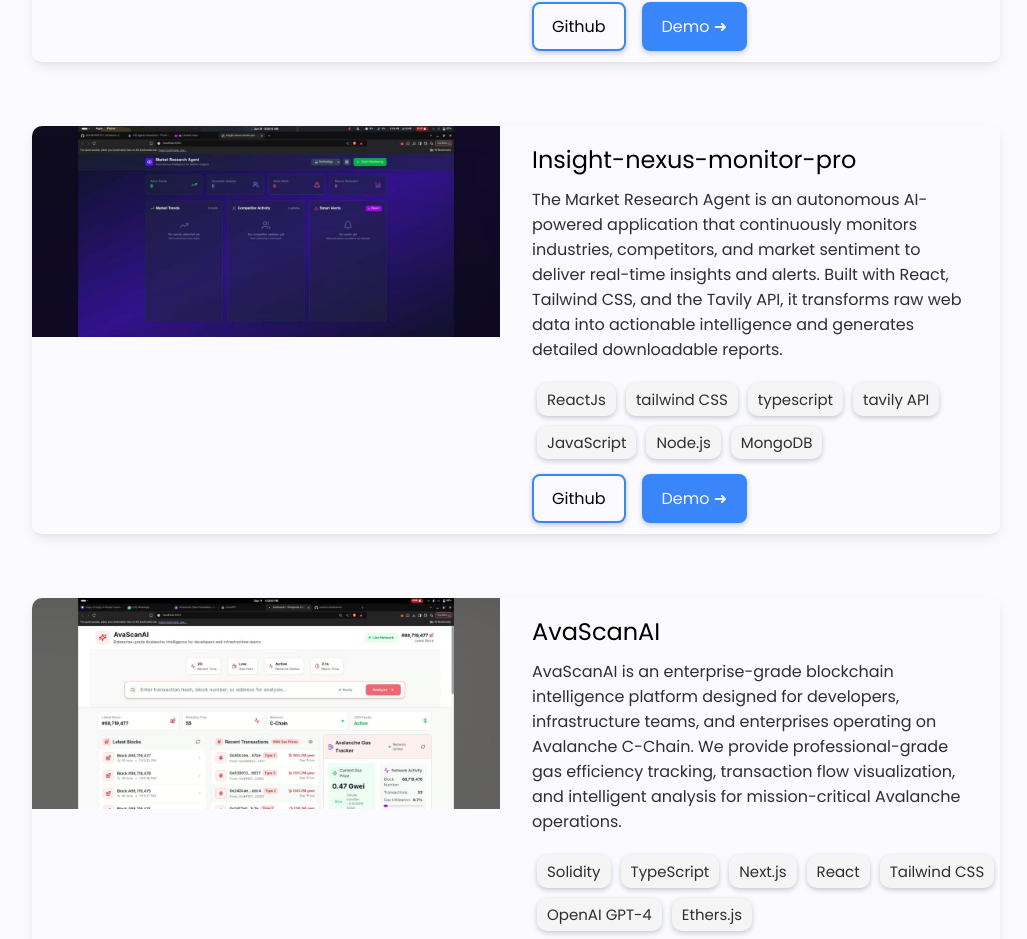
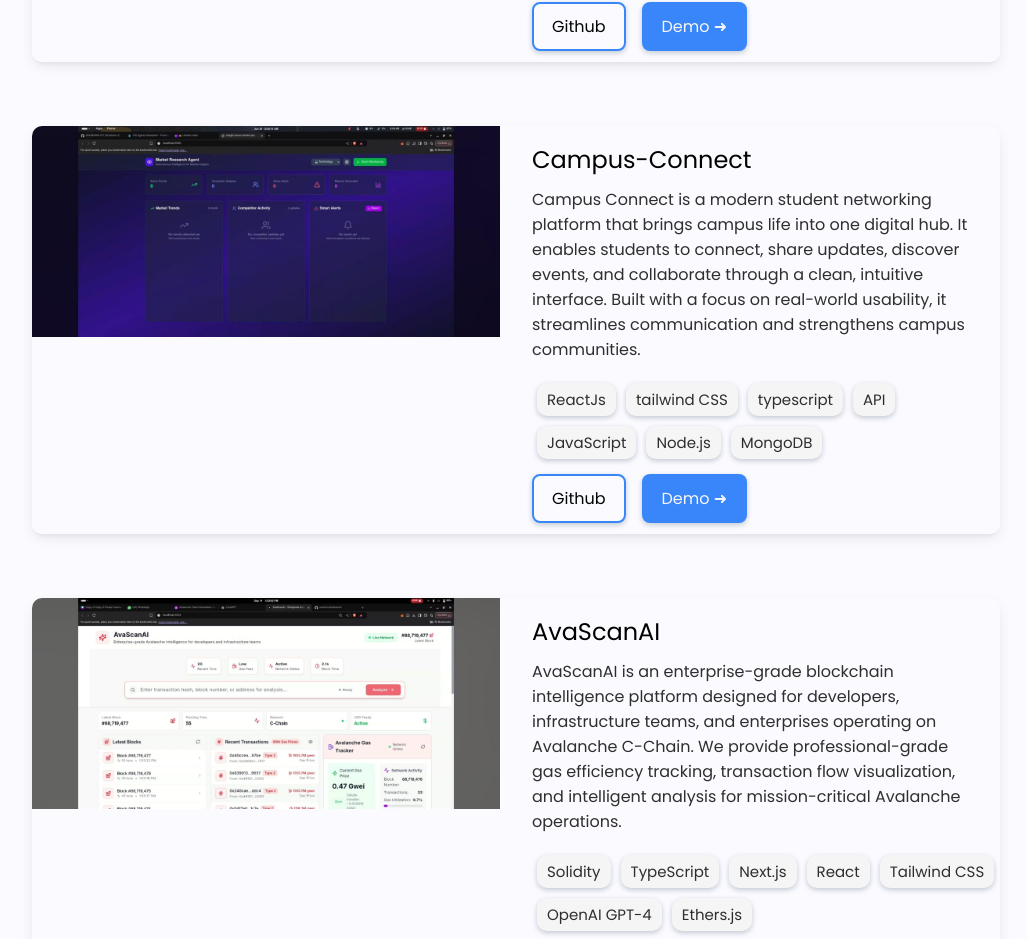
Before and after one commit to oxshbm/portfolio, a React (Create React App) app in the folder portfolio/: page / in a window 1280 px wide. Shown: the part 1355-2294 px from the top of the page, without its empty margins (124-1151 px from the left). Built offline with nearby package versions, Linux system fonts and the light colour scheme.

Commit message:
updated project info

```diff
--- a/portfolio/src/data/ProjectData.js
+++ b/portfolio/src/data/ProjectData.js
@@ -29,12 +29,12 @@
   },
   {
     img: "/insightnexus.jpeg",
-    title: "Insight-nexus-monitor-pro",
+    title: "Campus-Connect",
     description:
-      "The Market Research Agent is an autonomous AI-powered application that continuously monitors industries, competitors, and market sentiment to deliver real-time insights and alerts. Built with React, Tailwind CSS, and the Tavily API, it transforms raw web data into actionable intelligence and generates detailed downloadable reports.",
-    tech_stack: ["ReactJs", "tailwind CSS", "typescript", "tavily API" , "JavaScript", "Node.js", "MongoDB"],
-    github_url: "https://github.com/oxshbm/insight-nexus-monitor-pro-main.git",
-    demo_url: "https://youtu.be/v6EFZB3OfTo",
+      "Campus Connect is a modern student networking platform that brings campus life into one digital hub. It enables students to connect, share updates, discover events, and collaborate through a clean, intuitive interface. Built with a focus on real-world usability, it streamlines communication and strengthens campus communities.",
+    tech_stack: ["ReactJs", "tailwind CSS", "typescript", " API" , "JavaScript", "Node.js", "MongoDB"],
+    github_url: "https://github.com/oxshbm/Campus-Connect.git",
+    demo_url: "In progress",
   },
   {
     img: "/avascanai.jpeg",
```
